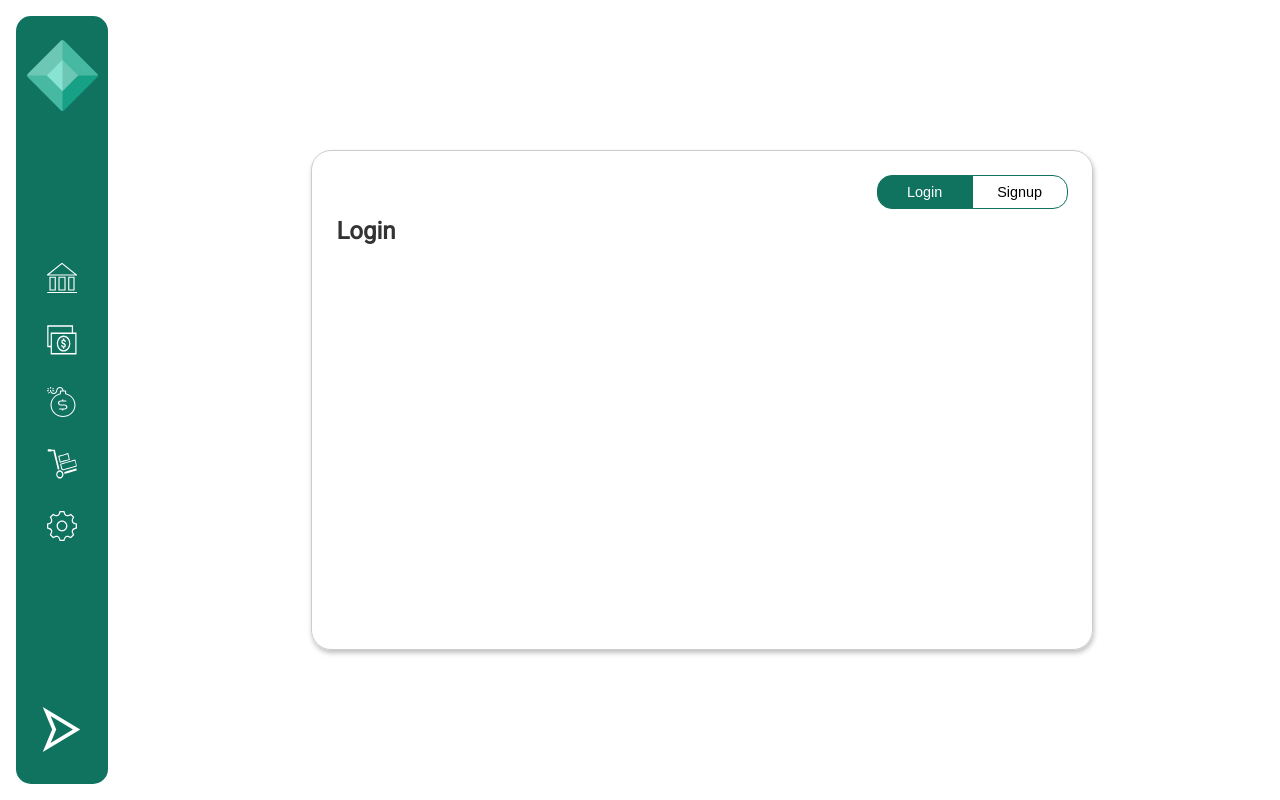
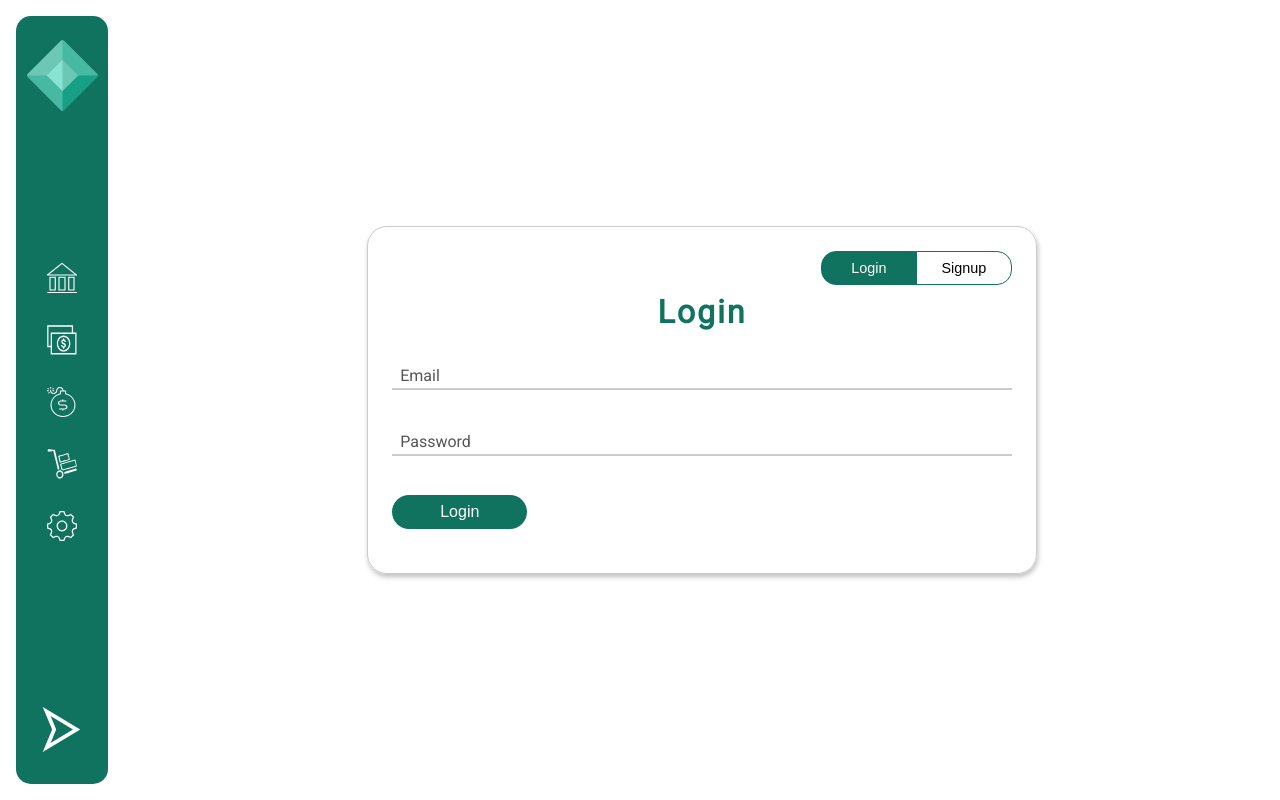
Before and after one commit to olivercastroteran/finpal, a React (Create React App) app: page /auth in a window 1280 px wide. Built offline with nearby package versions, Linux system fonts and the light colour scheme.

Commit message:
login component created

```diff
--- a/src/views/authentication/Auth.js
+++ b/src/views/authentication/Auth.js
@@ -1,6 +1,8 @@
 import { useState } from 'react';
 import './Auth.scss';
 import { useSelector } from 'react-redux';
+import Login from './login/Login';
+import Signup from './signup/Signup';
 
 const Auth = () => {
   const isDarkMode = useSelector((state) => state.settings.isDarkMode);
@@ -31,8 +33,8 @@ const Auth = () => {
           </button>
         </div>
 
-        {login && <h2>Login</h2>}
-        {signup && <h2>Signup</h2>}
+        {login && <Login />}
+        {signup && <Signup />}
       </div>
     </div>
   );
--- a/src/views/authentication/Auth.scss
+++ b/src/views/authentication/Auth.scss
@@ -6,6 +6,28 @@
   &.dark {
     .auth__container {
       border-color: #333;
+
+      form {
+        h2 {
+          color: #16a085;
+        }
+        input {
+          color: #eee;
+          border-bottom: 2px solid #444;
+
+          &:focus {
+            border-bottom: 2px solid #16a085;
+          }
+
+          &::-webkit-input-placeholder {
+            color: #aaa;
+          }
+        }
+
+        label {
+          color: #16a085;
+        }
+      }
 
       &--switch .auth-btn {
         color: #fff;
@@ -18,9 +40,7 @@
   }
 
   &__container {
-    width: 70%;
-    height: 50%;
-    min-height: 500px;
+    width: 60%;
     padding: 1.5rem;
     border-radius: 20px;
     border: 1px solid #ccc;
@@ -65,5 +85,82 @@
         }
       }
     }
+
+    form {
+      h2 {
+        text-align: center;
+        font-size: 2rem;
+        letter-spacing: 2px;
+        color: #107360;
+        margin-bottom: 2rem;
+      }
+
+      .input-field {
+        width: 100%;
+        margin-bottom: 1.25rem;
+
+        .form__btn {
+          outline: none;
+          cursor: pointer;
+          padding: 0.5rem 3rem;
+          border: none;
+          border-radius: 30px;
+          font-size: 1rem;
+          background-color: #107360;
+          color: #fff;
+          transition: all 0.2s;
+
+          &:hover {
+            background-color: #16a085;
+            transform: translateY(-3px);
+            box-shadow: 2px 5px 7px rgba($color: #000000, $alpha: 0.3);
+          }
+
+          &:active {
+            transform: translateY(-1px);
+            box-shadow: 1px 3px 5px rgba($color: #000000, $alpha: 0.2);
+          }
+        }
+      }
+
+      input {
+        width: 100%;
+        font-family: inherit;
+        font-size: 1rem;
+        padding: 0.2rem 0.5rem;
+        border: 0;
+        border-bottom: 2px solid #ccc;
+        display: block;
+        background-color: transparent;
+
+        &:focus {
+          outline: none;
+          border-bottom: 2px solid #107360;
+
+          &:invalid {
+            border-bottom: 2px solid #c0392b;
+          }
+        }
+
+        &::-webkit-input-placeholder {
+          color: #555;
+        }
+      }
+
+      label {
+        color: #107360;
+        font-size: 1rem;
+        margin-left: 0.5rem;
+        display: block;
+        transform: translateY(-250%);
+        transition: all 0.2s;
+      }
+
+      input:placeholder-shown + label {
+        opacity: 0;
+        visibility: hidden;
+        transform: translateY(-100%);
+      }
+    }
   }
 }
--- a/src/views/authentication/login/Login.js
+++ b/src/views/authentication/login/Login.js
@@ -0,0 +1,55 @@
+import { useState } from 'react';
+
+const Login = () => {
+  const [email, setEmail] = useState('');
+  const [password, setPassword] = useState('');
+
+  const handleSubmit = (e) => {
+    e.preventDefault();
+    console.log({ email, setEmail });
+  };
+
+  return (
+    <form className="form login" onSubmit={handleSubmit}>
+      <h2>Login</h2>
+
+      <div className="input-field">
+        <input
+          type="email"
+          placeholder="Email"
+          id="email"
+          autoComplete="off"
+          onChange={(e) => {
+            //checkValidation();
+            setEmail(e.target.value);
+          }}
+          value={email}
+          required
+        />
+        <label htmlFor="email">Email</label>
+      </div>
+
+      <div className="input-field">
+        <input
+          type="password"
+          placeholder="Password"
+          id="password"
+          autoComplete="off"
+          onChange={(e) => {
+            //checkValidation();
+            setPassword(e.target.value);
+          }}
+          value={password}
+          required
+        />
+        <label htmlFor="password">Password</label>
+      </div>
+
+      <div className="input-field">
+        <button className="form__btn">Login</button>
+      </div>
+    </form>
+  );
+};
+
+export default Login;
--- a/src/views/authentication/signup/Signup.js
+++ b/src/views/authentication/signup/Signup.js
@@ -0,0 +1,9 @@
+const Signup = () => {
+  return (
+    <form className="signup">
+      <h2>Signup</h2>
+    </form>
+  );
+};
+
+export default Signup;
```
Also changed, not shown: 1 other file (tests, documents, lock files or other folders).
